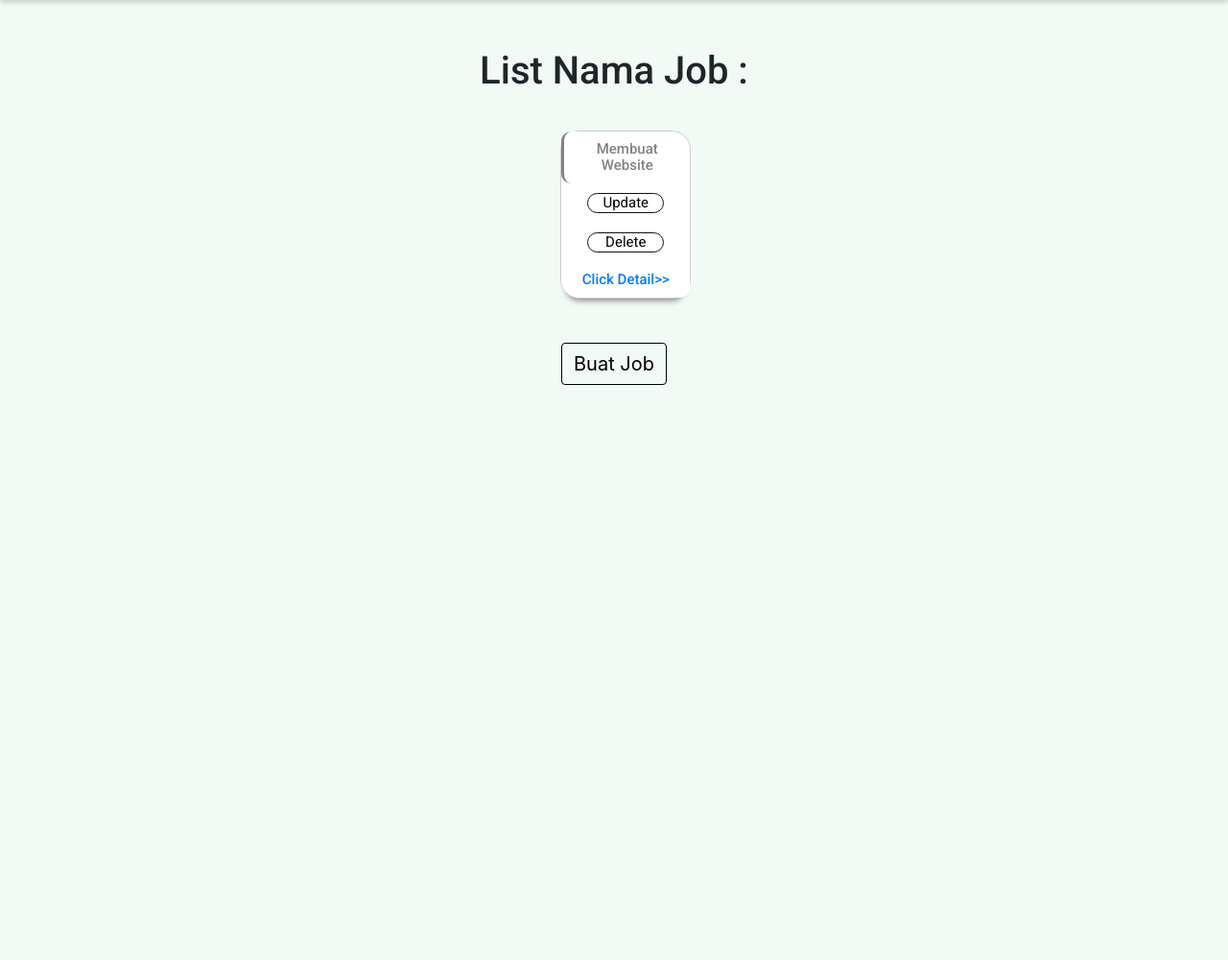
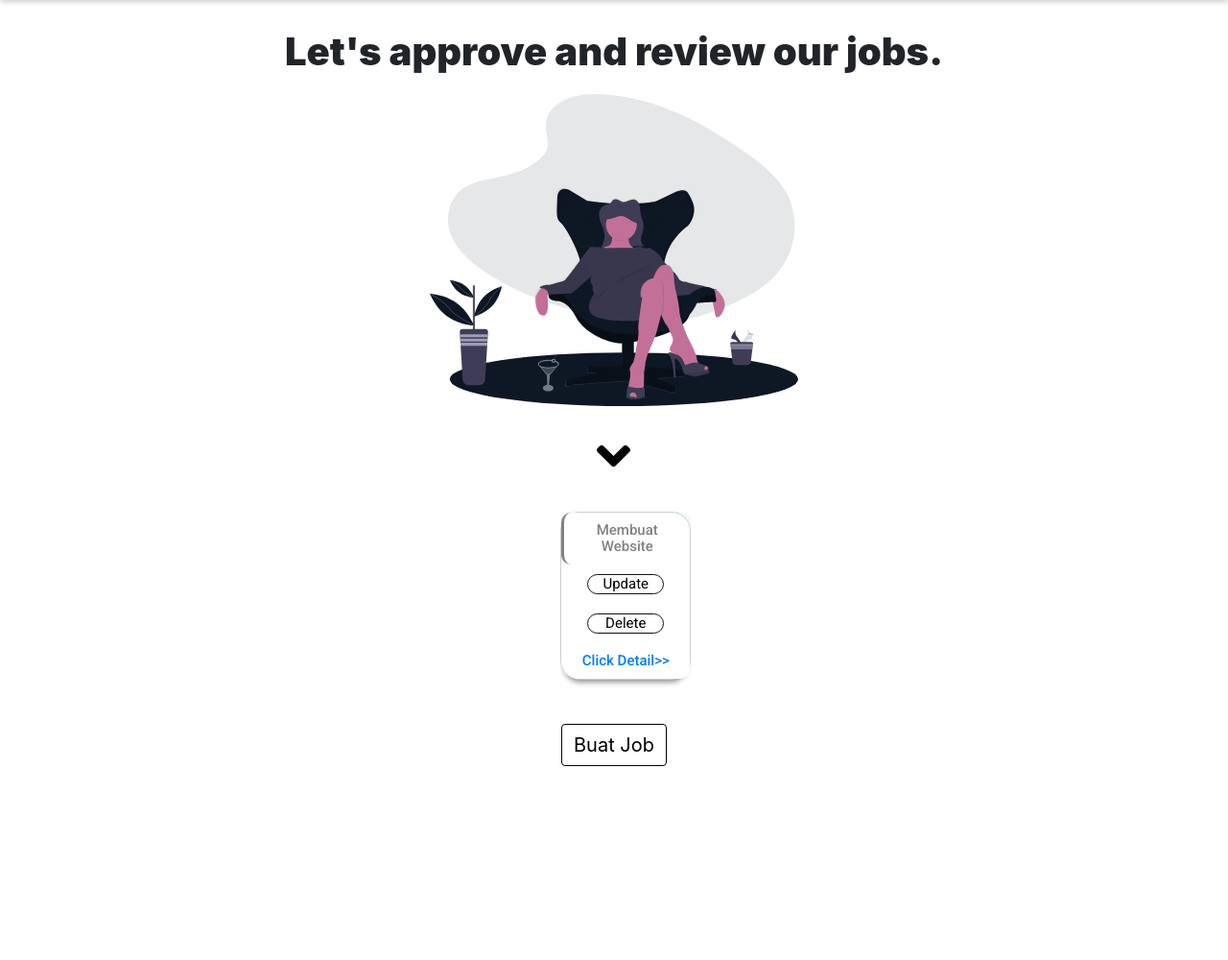
Before and after one commit to gafiirfandi/Saku, a Django app: page /dashboard_employer/ in a window 1280 px wide. Shown: the part 110-1110 px from the top of the page at 96% size. Run offline with Django 3.2, Linux system fonts and the light colour scheme; some libraries are stand-ins or nearby versions; some web fonts are replaced.

Commit message:
adding img and style in dashboard employer

```diff
--- a/dashboard/static/css/dashboard.css
+++ b/dashboard/static/css/dashboard.css
@@ -19,6 +19,7 @@
 .dashboard-svg{
   width: 30vw;
   height: auto;
+  margin-bottom: 20px;
 
 }
 
@@ -30,11 +31,10 @@
 }
 
 .dashboard-title{
-  margin-top: 100px;
-  font-size: 35px;
+  font-size: 40px;
   font-weight: 900;
   text-align: center;
-  margin-bottom: 100px;
+  margin-bottom: 40px;
 }
 /* button */
 .active-cyan-2 {
--- a/dashboard/static/css/dashboard_employer.css
+++ b/dashboard/static/css/dashboard_employer.css
@@ -1,12 +1,14 @@
+/* * {
+  font-family: 'Roboto', sans-serif !important;
+} */
+
 .DashboardEmployerContainer {
   display: flex;
   flex-direction: column;
 
   align-items: center;
-
-  background-color: #f1faf5;
   height: 1000px;
-  padding-top: 50px;
+  padding-top: 30px;
 }
 
 .DashboardEmployerWrapper {
@@ -21,9 +23,28 @@
   /* padding: 0 0px; */
 }
 
+.dashboard-employer-arrow-down{
+  /* margin-top: 50px; */
+  width: 35px;
+  display: block;
+  height: auto;
+  margin-right: auto;
+  margin-left: auto;
+}
+
 .JudulListJob {
-  font-family: 'Roboto', sans-serif;
+  font-family: inherit;
   font-size: 40px;
+  font-weight: 900;
+
+  margin-bottom: 20px;
+}
+
+.dashboard-employer-svg{
+  width: 30vw;
+  height: auto;
+  margin: auto;
+  display: block;
 }
 
 .buatJob {
--- a/dashboard/templates/dashboard.html
+++ b/dashboard/templates/dashboard.html
@@ -28,7 +28,7 @@
     <div class="DashboardContainer">
       <!-- search-bar job  -->
       <div class="dashboard-header">
-        <h1 class="dashboard-title">Let's go find jobs to boost up our income</h1>
+        <h1 class="dashboard-title">Let's go find jobs to boost up our income.</h1>
         <img src="{% static 'img/working.svg' %}" class="dashboard-svg" />
         <form
           class="form-inline d-flex justify-content-center md-form form-sm active-cyan-2 mt-2"
--- a/dashboard/templates/dashboard_employer.html
+++ b/dashboard/templates/dashboard_employer.html
@@ -28,8 +28,11 @@
 
 <div class="DashboardEmployerContainer">
   <!-- Judul  -->
-  <div class="d-flex justify-content-center">
-    <h1 class="JudulListJob">List Nama Job :</h1>
+  <div class="dashboard-employer-header">
+    <h1 class="JudulListJob">Let's approve and review our jobs.</h1>
+    <img src="{% static 'img/boss.svg' %}" class="dashboard-employer-svg" />
+    <br>
+    <svg class="dashboard-employer-arrow-down" xmlns="http://www.w3.org/2000/svg" viewBox="0 0 320 512" class="svelte-c8tyih"><path d="M143 352.3L7 216.3c-9.4-9.4-9.4-24.6 0-33.9l22.6-22.6c9.4-9.4 24.6-9.4 33.9 0l96.4 96.4 96.4-96.4c9.4-9.4 24.6-9.4 33.9 0l22.6 22.6c9.4 9.4 9.4 24.6 0 33.9l-136 136c-9.2 9.4-24.4 9.4-33.8 0z"></path></svg>
   </div>
   <!-- make a table-->
   <div class="DashboardEmployerWrapper">
```
Also changed, not shown: dashboard/static/img/boss.svg (added).
